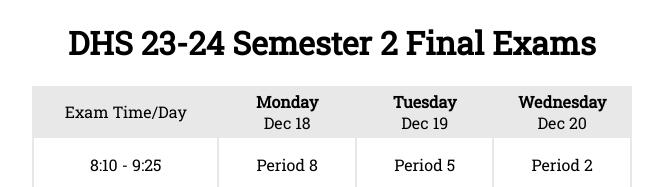
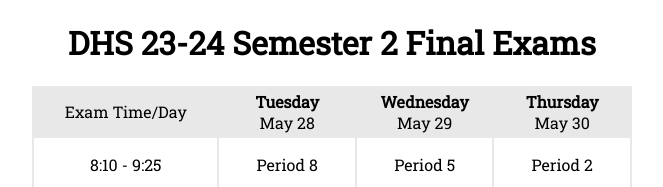
Before and after one commit to navickasm/hphscycle, a website: page finals.html in a window 1280 px wide. Shown: the top 187 px of the page, without its empty margins (308-971 px from the left). Drawn offline with Linux system fonts and the light colour scheme.

Commit message:
Finals S2 dates change

```diff
--- a/finals.html
+++ b/finals.html
@@ -23,9 +23,9 @@
     <thead>
     <tr>
       <td>Exam Time/Day</td>
-      <td style="width:23%"><b>Monday</b><br>Dec 18</td>
-      <td style="width:23%"><b>Tuesday</b><br>Dec 19</td>
-      <td style="width:23%"><b>Wednesday</b><br>Dec 20</td>
+      <td style="width:23%"><b>Tuesday</b><br>May 28</td>
+      <td style="width:23%"><b>Wednesday</b><br>May 29</td>
+      <td style="width:23%"><b>Thursday</b><br>May 30</td>
     </tr>
     </thead>
     <tbody>
```
